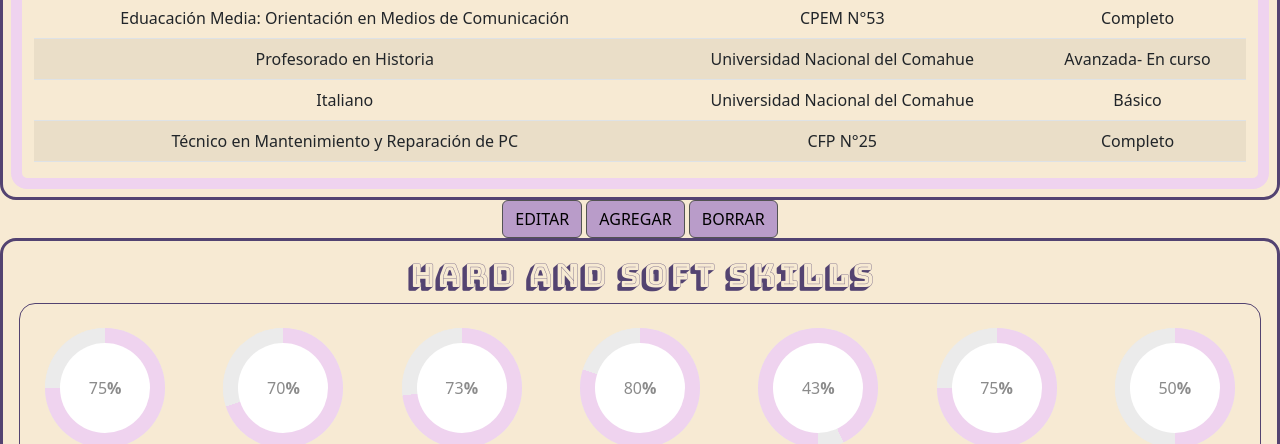
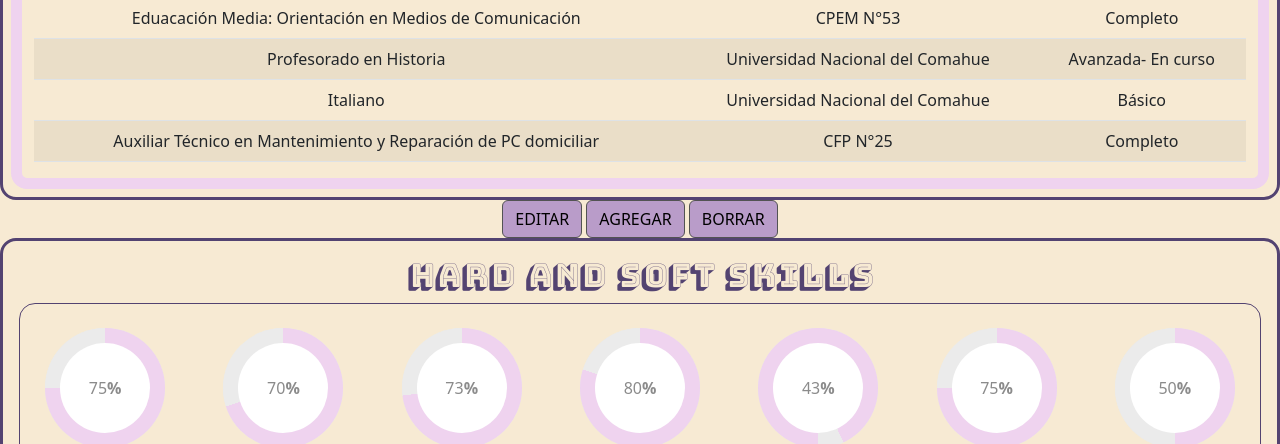
Before and after one commit to GladisFC/PortfolioFrontEnd, a plain HTML site: page index5.html in a window 1280 px wide. Shown: the part 1044-1488 px from the top of the page. Drawn offline with nearby package versions, Linux system fonts and the light colour scheme.

Commit message:
ultima prueba git

```diff
--- a/index5.html
+++ b/index5.html
@@ -162,7 +162,7 @@
                         <td>Básico</td>
                     </tr>
                     <tr>
-                        <td>Técnico en Mantenimiento y Reparación de PC</td>
+                        <td>Auxiliar Técnico en Mantenimiento y Reparación de PC domiciliar</td>
                         <td>CFP N°25</td>
                         <td>Completo</td>
                     </tr>
```
